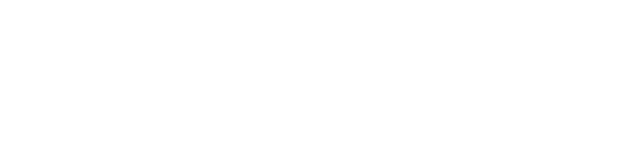
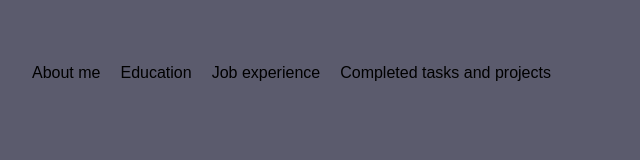
Before and after one commit to AbidovEl/rsschool-cv, a plain HTML site: page index.html in a window 1280 px wide. Shown: the whole page, without its empty margins (0-640 px from the left). Drawn offline with Linux system fonts and the light colour scheme.

Commit message:
feat: add basic page layout

```diff
--- a/index.html
+++ b/index.html
@@ -1,10 +1,27 @@
 <!DOCTYPE html>
 <html lang="en">
+
 <head>
-    <meta charset="UTF-8">
-    <meta name="viewport" content="width=device-width, initial-scale=1.0">
-    <title>Document</title>
+  <meta charset="UTF-8" />
+  <meta name="viewport" content="width=device-width, initial-scale=1.0" />
+  <title>CV</title>
+  <link rel="stylesheet" href="./style.css">
 </head>
+
 <body>
+  <header>
+    <nav class="menu">
+        <ul>
+            <a href=""><li>About me</li></a>
+            <a href=""><li>Education</li></a>
+            <a href=""><li>Job experience</li></a>
+            <a href=""><li>Completed tasks and projects</li></a>
+        </ul>
+    </nav>
+  </header>
+  <footer>
+
+  </footer>
 </body>
+
 </html>
--- a/style.css
+++ b/style.css
@@ -0,0 +1,25 @@
+* {
+    box-sizing: border-box;
+  }
+  body {
+    margin: 0 auto;
+    font-family: 'Montserrat', sans-serif;
+    padding: 4rem 0;
+    background-color: #5b5b6d;
+  }
+  .menu {
+    margin-left: 2rem;
+  }
+  .menu ul {
+    display: flex;
+    list-style: none;
+    margin: 0;
+    padding: 0;
+  }
+  .menu li {
+    margin-right: 20px;
+  }
+  .menu a {
+    color: #000;
+    text-decoration: none;
+  }
```
Also changed, not shown: 2 other files.
